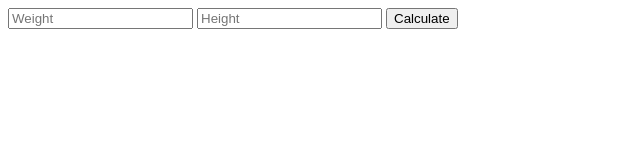
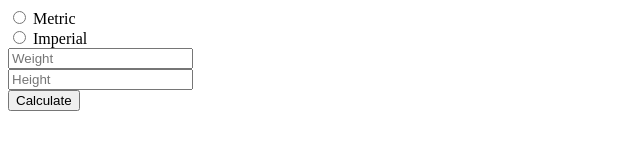
Before and after one commit to flamesoft/BMI, a plain HTML site: page index.html in a window 1280 px wide. Shown: the whole page, without its empty margins (0-640 px from the left). Drawn offline with nearby package versions, Linux system fonts and the light colour scheme.

Commit message:
Add radio buttons to index.html for type change

```diff
--- a/index.html
+++ b/index.html
@@ -9,8 +9,10 @@
   </head>
   <body>
     <form>
-      <input type="text" id="weight" placeholder="Weight" />
-      <input type="text" id="height" placeholder="Height" />
+      <input type="radio" name="type" value="metric"> Metric<br />
+      <input type="radio" name="type" value="imperial"> Imperial<br />
+      <input type="text" id="weight" placeholder="Weight" /><br />
+      <input type="text" id="height" placeholder="Height" /><br />
       <input type="button" id="calculate" value="Calculate" placeholder="Calculate" />
     </form>
     <div>
```
